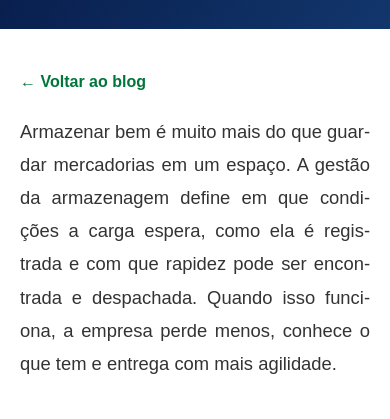
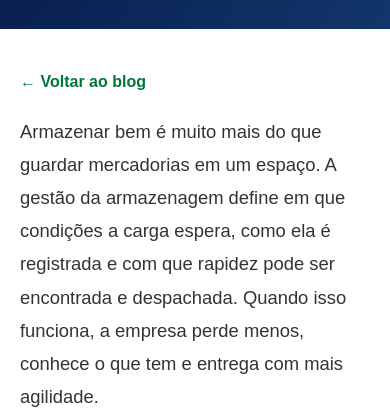
Before and after one commit to ReynaldSteffane/Site-Bosco-Fretes, a plain HTML site: page blog/gestao-de-armazenagem.html in a window 390 px wide. Shown: the part 425-844 px from the top of the page. Drawn offline with Linux system fonts and the light colour scheme.

Commit message:
Previa: justificado so em telas maiores
Co-Authored-By: Claude Sonnet 5.5 <noreply@anthropic.com>
Claude-Session: https://claude.ai/code/session_01Hdw4akmy8yeKLmcYHBABE1

```diff
--- a/estilo.css
+++ b/estilo.css
@@ -811,3 +811,14 @@ footer strong {
     }
 
 }
+
+@media (max-width: 600px) {
+
+    .artigo > p,
+    .artigo > ul li {
+        text-align: left;
+        hyphens: manual;
+        -webkit-hyphens: manual;
+    }
+
+}
```
